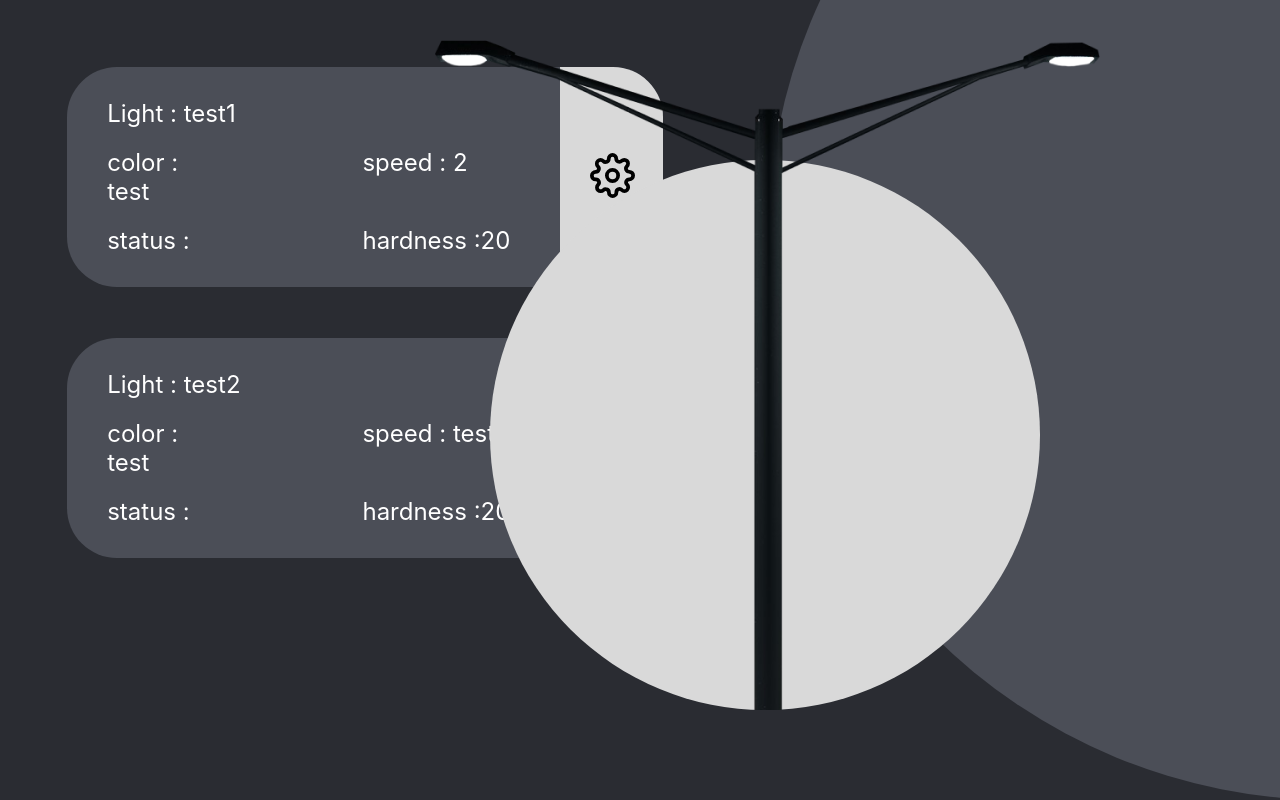
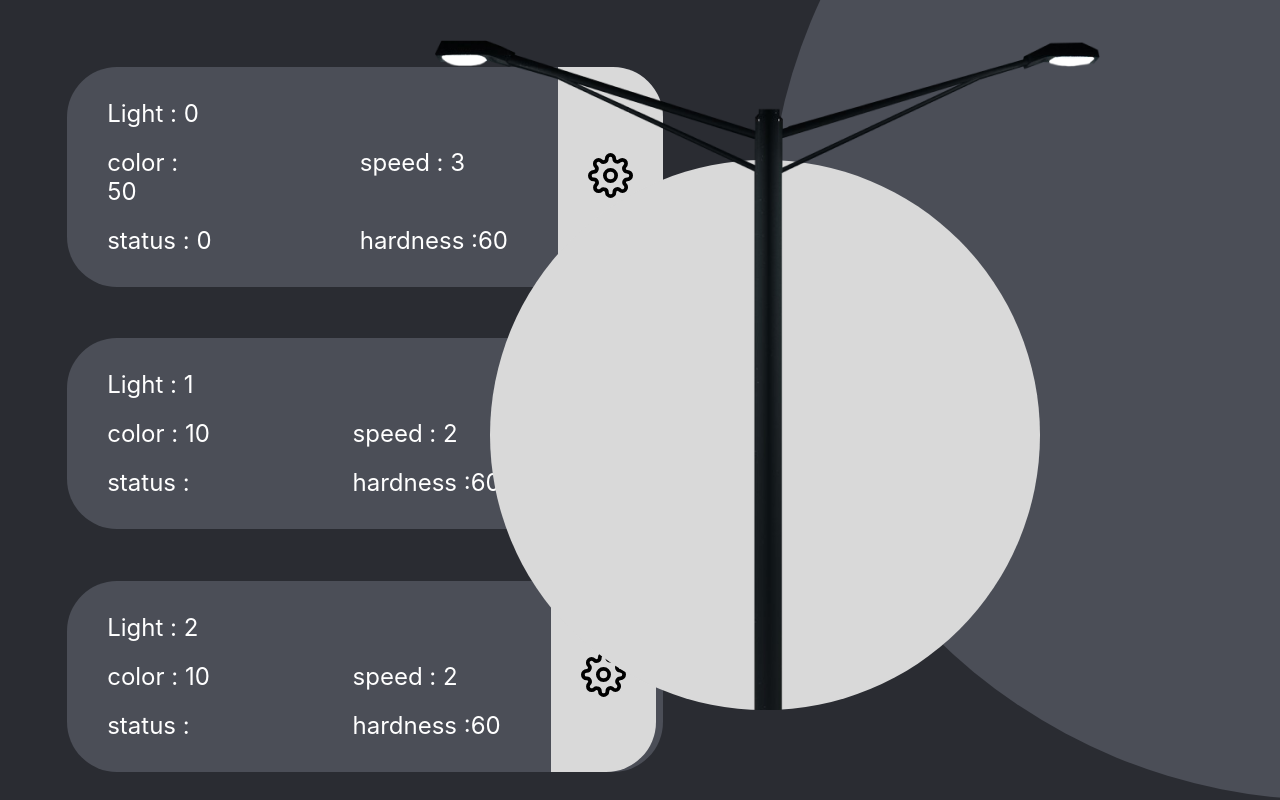
Before and after one commit to mohammadmhdz/traffic, a React (Create React App) app: page / in a window 1280 px wide. Built offline with nearby package versions, Linux system fonts and the light colour scheme.

Commit message:
finished second page

```diff
--- a/src/App.js
+++ b/src/App.js
@@ -5,8 +5,8 @@ import { Section_2 } from "./components/section_2";
 function App() {
   return (
     <div className="App">
-      {/* <Section_1></Section_1> */}
-      <Section_2></Section_2>
+      <Section_1></Section_1>
+      {/* <Section_2></Section_2> */}
     </div>
   );
 }
--- a/src/components/section_1.jsx
+++ b/src/components/section_1.jsx
@@ -8,14 +8,64 @@ import { BsLightbulb } from "react-icons/bs";
 import { BsLightbulbFill } from "react-icons/bs";
 import ToggleButton from "@mui/material/ToggleButton";
 import ToggleButtonGroup from "@mui/material/ToggleButtonGroup";
+import { Section_2 } from "./section_2";
 
 export const Section_1 = () => {
-  const [checked, setChecked] = useState([]);
+  const [checked, setChecked] = useState([
+    {
+      ip: 0,
+      state: false,
+      speed: 2,
+      whiteColor: 10,
+      yellowColor: 20,
+      redColor: 30,
+      greenColor: 40,
+      blueColor: 50,
+      colorsLightnes: 60,
+      effect: 8,
+    },
+    {
+      ip: 1,
+      state: false,
+      speed: 2,
+      whiteColor: 10,
+      yellowColor: 20,
+      redColor: 30,
+      greenColor: 40,
+      blueColor: 50,
+      colorsLightnes: 60,
+      effect: 8,
+    },
+    {
+      ip: 2,
+      state: false,
+      speed: 2,
+      whiteColor: 10,
+      yellowColor: 20,
+      redColor: 30,
+      greenColor: 40,
+      blueColor: 50,
+      colorsLightnes: 60,
+      effect: 8,
+    },
+    {
+      ip: 3,
+      state: false,
+      speed: 2,
+      whiteColor: 10,
+      yellowColor: 20,
+      redColor: 30,
+      greenColor: 40,
+      blueColor: 50,
+      colorsLightnes: 60,
+      effect: 8,
+    },
+  ]);
 
   // this is for fetch and preProcessing the data
   useEffect(() => {
     const preProcess = () => {
-      const string = "{IP00110001,S0,C3,W05,Y00,R00,G40,B00,E2,L0}";
+      const string = "{IP00110001,S0,C3,W50,Y00,R00,G40,B00,E2,L0}";
 
       const sampleGetData = [
         {
@@ -61,10 +111,22 @@ export const Section_1 = () => {
           console.log("ERROR");
           break;
       }
-      // console.log(sampleGetData);
-      return sampleGetData;
+      // console.log(checked, "first");
+      const newArr = [...checked];
+      const updatedItem = newArr.find((a) => a.ip === sampleGetData[0].ip);
+      console.log(updatedItem.ip, "updatedItem");
+      updatedItem.state = sampleGetData[0].state;
+      updatedItem.speed = sampleGetData[0].speed;
+      updatedItem.whiteColor = sampleGetData[0].whiteColor;
+      updatedItem.yellowColor = sampleGetData[0].yellowColor;
+      updatedItem.redColor = sampleGetData[0].redColor;
+      updatedItem.greenColor = sampleGetData[0].greenColor;
+      updatedItem.blueColor = sampleGetData[0].blueColor;
+      updatedItem.effect = sampleGetData[0].effect;
+      return newArr;
     };
     setChecked(preProcess());
+
     // const fetchRequest = async () => {
     //   const res = await fetch("http://127.0.0.1:8000/transaction/Nfts/12/");
     //   // "http://127.0.0.1:8000/account/artists/6/get_nfts/"
@@ -132,71 +194,75 @@ export const Section_1 = () => {
     // });
     // setChecked(updateItems);
   };
-  console.log(checked, "fecthed date");
+  // console.log(checked, "fecthed date");
   return (
-    <div className="main-container">
-      {checked.map((items, index) => {
-        // console.log(items.state);
-        return (
-          <div className="main-container-details">
-            {items.state ? (
-              <BsLightbulbFill size={25} color={items.color} />
-            ) : (
-              <BsLightbulb size={25} color="gray" />
-            )}
-            <p1>
-              لامپ شماره <span>{items.ip}</span>
-            </p1>
-            <Switch
-              value={items.state}
-              onClick={() => handleChange(items.ip, items.state)}
-              checked={items.state}
-              inputProps={{ "aria-label": "controlled" }}
-            />
-            <Box width={300}>
-              <Slider
-                id={items.ip}
-                value={+items.greenColor}
-                onChange={(e, val) => handleChange_slider(items.ip, e, val)}
-                disabled={!items.state}
-                size="small"
-                defaultValue={+items.greenColor}
-                aria-label="Small"
-                valueLabelDisplay="auto"
-              />
-            </Box>
-            <ToggleButtonGroup
-              disabled={!items.state}
-              color="primary"
-              // value={handleChange_color().split("Color")}
-              // onClick={(e, value) => handleChange_color(items.ip, value)}
-              exclusive
-              aria-label="Platform"
-            >
-              <ToggleButton
-                onClick={(e, val) => handleChange_color(items.ip, val)}
-                value="red"
-              >
-                red
-              </ToggleButton>
-              <ToggleButton
-                onClick={(e, val) => handleChange_color(items.ip, val)}
-                value="green"
-              >
-                green
-              </ToggleButton>
-              <ToggleButton
-                onClick={(e, val) => handleChange_color(items.ip, val)}
-                value="blue"
-              >
-                blue
-              </ToggleButton>
-            </ToggleButtonGroup>
-            <button onClick={() => sendApi(items.ip)}>submit</button>
-          </div>
-        );
-      })}
-      {/* <Slider defaultValue={50} aria-label="Default" valueLabelDisplay="auto" /> */}
+    <div>
+      <Section_2 lights={checked}></Section_2>
     </div>
   );
+  // <div className="main-container">
+  //   {checked.map((items, index) => {
+  //     // console.log(items.state);
+  //     return (
+  //       <div className="main-container-details">
+  //         {items.state ? (
+  //           <BsLightbulbFill size={25} color={items.color} />
+  //         ) : (
+  //           <BsLightbulb size={25} color="gray" />
+  //         )}
+  //         <p1>
+  //           لامپ شماره <span>{items.ip}</span>
+  //         </p1>
+  //         <Switch
+  //           value={items.state}
+  //           onClick={() => handleChange(items.ip, items.state)}
+  //           checked={items.state}
+  //           inputProps={{ "aria-label": "controlled" }}
+  //         />
+  //         <Box width={300}>
+  //           <Slider
+  //             id={items.ip}
+  //             value={+items.greenColor}
+  //             onChange={(e, val) => handleChange_slider(items.ip, e, val)}
+  //             disabled={!items.state}
+  //             size="small"
+  //             defaultValue={+items.greenColor}
+  //             aria-label="Small"
+  //             valueLabelDisplay="auto"
+  //           />
+  //         </Box>
+  //         <ToggleButtonGroup
+  //           disabled={!items.state}
+  //           color="primary"
+  //           // value={handleChange_color().split("Color")}
+  //           // onClick={(e, value) => handleChange_color(items.ip, value)}
+  //           exclusive
+  //           aria-label="Platform"
+  //         >
+  //           <ToggleButton
+  //             onClick={(e, val) => handleChange_color(items.ip, val)}
+  //             value="red"
+  //           >
+  //             red
+  //           </ToggleButton>
+  //           <ToggleButton
+  //             onClick={(e, val) => handleChange_color(items.ip, val)}
+  //             value="green"
+  //           >
+  //             green
+  //           </ToggleButton>
+  //           <ToggleButton
+  //             onClick={(e, val) => handleChange_color(items.ip, val)}
+  //             value="blue"
+  //           >
+  //             blue
+  //           </ToggleButton>
+  //         </ToggleButtonGroup>
+  //         <button onClick={() => sendApi(items.ip)}>submit</button>
+  //       </div>
+  //     );
+  //   })}
+  //   {/* <Slider defaultValue={50} aria-label="Default" valueLabelDisplay="auto" /> */}
+  // </div>
+  // );
 };
--- a/src/components/section_2.jsx
+++ b/src/components/section_2.jsx
@@ -1,38 +1,26 @@
 import "./section_2.style.css";
 import light from "../img/light.png";
 import { FiSettings } from "react-icons/fi";
-export const Section_2 = () => {
-  const sampleGetData = [
-    {
-      ip: "test1",
-      state: true,
-      speed: 2,
-      whiteColor: "test",
-      yellowColor: "test",
-      redColor: "test",
-      greenColor: "test",
-      blueColor: "test",
-      colorsLightnes: 20,
-      effect: 4,
-    },
-    {
-      ip: "test2",
-      state: false,
-      speed: "test",
-      whiteColor: "test",
-      yellowColor: "test",
-      redColor: "test",
-      greenColor: "test",
-      blueColor: "test",
-      colorsLightnes: 20,
-      effect: "test",
-    },
-  ];
+export const Section_2 = (lights = {}) => {
+  const {
+    ip = "test1",
+    state = true,
+    speed = 2,
+    whiteColor = "test",
+    yellowColor = "test",
+    redColor = "test",
+    greenColor = "test",
+    blueColor = "test",
+    colorsLightnes = 20,
+    effect = 4,
+  } = lights.lights;
+  console.log(lights.lights[0], "kkkk");
+
   return (
     <div className="main-container-section-2">
       <div>
         <div className="left-side-main-container">
-          {sampleGetData.map((items) => {
+          {lights.lights.map((items) => {
             return (
               <div>
                 <div className="left-side-main-container-border">
--- a/src/components/section_2.style.css
+++ b/src/components/section_2.style.css
@@ -17,7 +17,7 @@
   justify-content: space-between;
   position: relative;
   overflow-x: hidden;
-  overflow-y: hidden;
+  /* overflow-y: hidden; */
 }
 .big-background-circle {
   background: #4b4e57;
```
